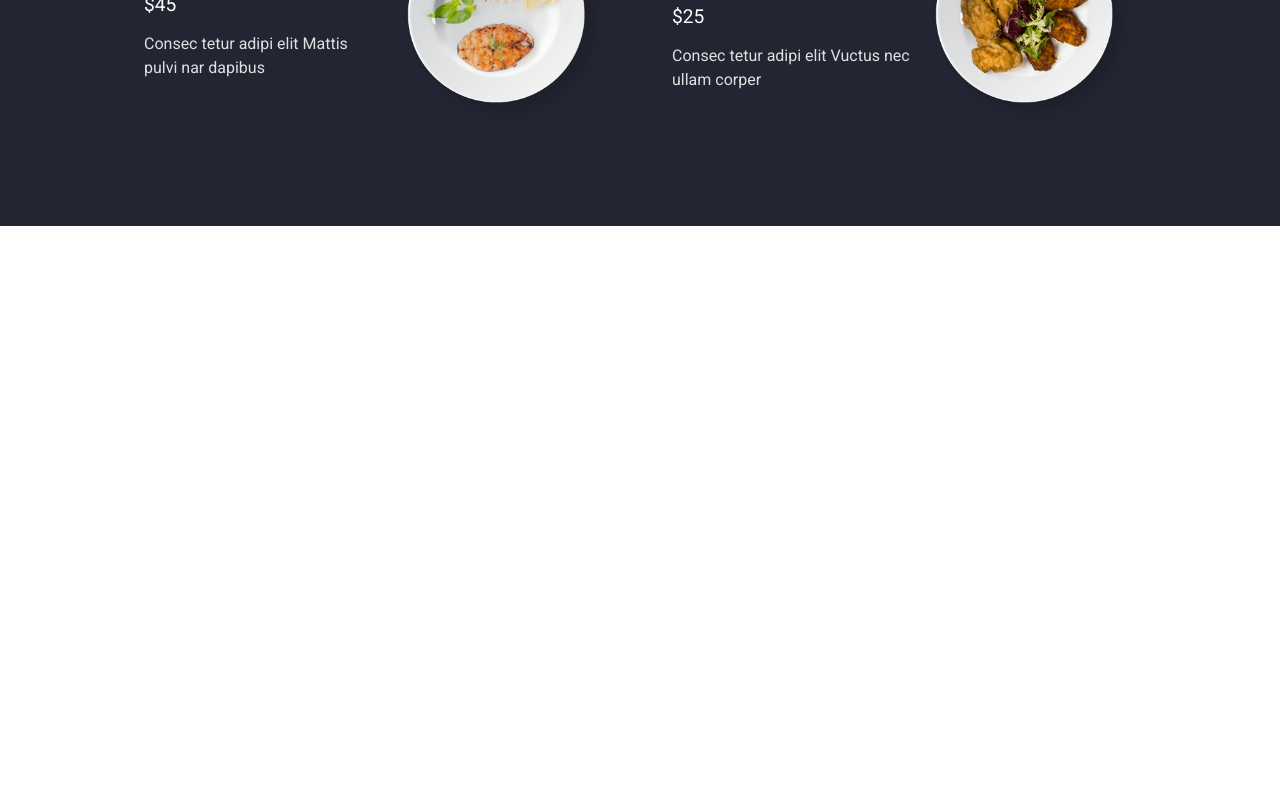
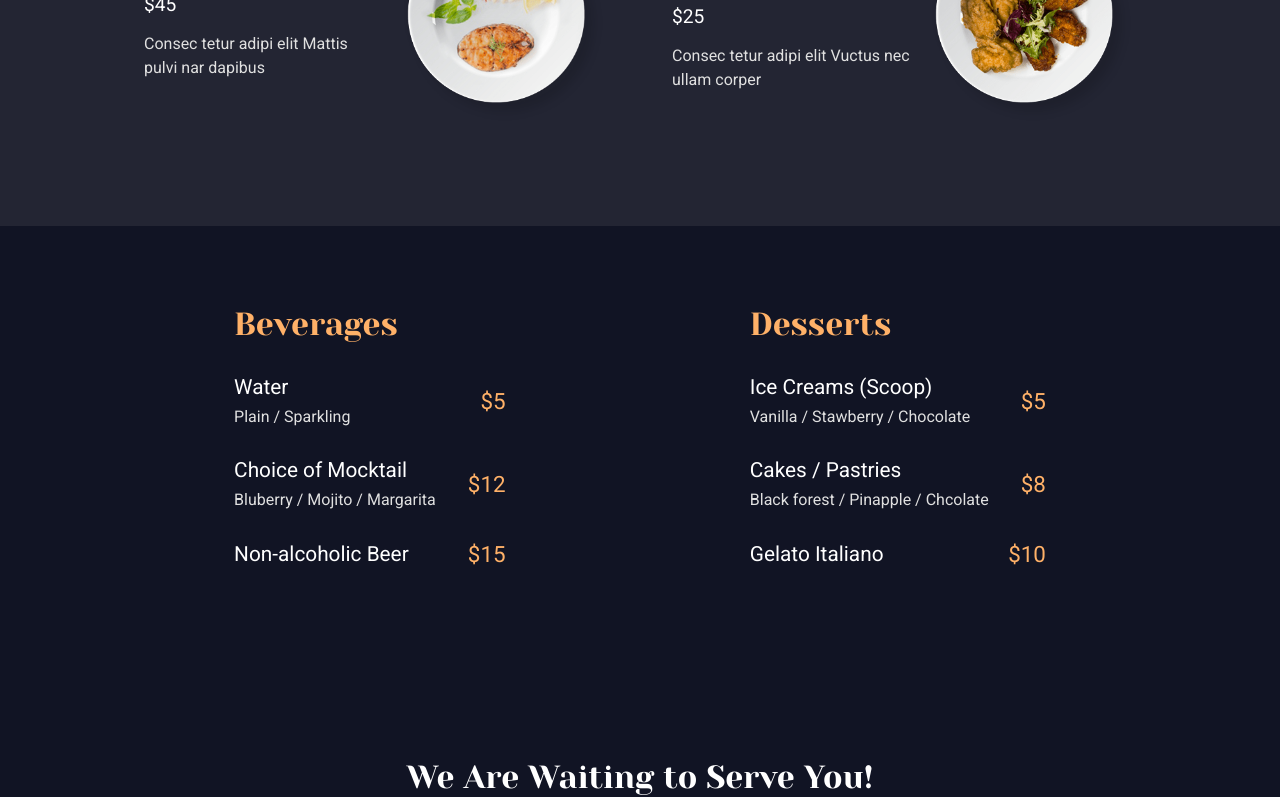
Before and after one commit to AyushMahobia/restaurant, a React (Vite) app: page /menu in a window 1280 px wide. Shown: the part 2000-2797 px from the top of the page. Before the commit the page ends 2226 px from the top, so only its background shows below. Built offline with nearby package versions, Linux system fonts and the light colour scheme.

Commit message:
menu-section-completed

```diff
--- /dev/null
+++ b/src/Styles/contact.css
@@ -0,0 +1,15 @@
+#contact{
+    background-image: linear-gradient(180deg, #00000082 0%, var(--bg-color) 100%), url('../assets/contact-img.jpg');
+}
+#contact h2{
+    margin-bottom: 0rem;
+    padding-top: 5rem;
+    color: var(--heading-color);
+    font-size: 4rem;
+    text-align: center
+}
+#contact h4{
+    margin: 0;
+    padding-bottom: 2rem;
+    color: var(--white);
+}
--- a/src/Styles/menu.css
+++ b/src/Styles/menu.css
@@ -134,3 +134,45 @@
         text-align: center;
     }
 }
+
+.other-stuff{
+    background-color: var(--bg-color);
+    padding: 3rem 1rem;
+}
+.other-stuff-list{
+    display: flex;
+    justify-content: space-around;
+    /* padding: 1rem; */
+    flex-wrap: wrap;
+    align-items: center;
+}
+.other-stuff-list h3{
+    font-size: 2rem;
+    color: var(--heading-color);
+    margin-bottom: 2rem;
+}
+.other-item{
+    display: flex;
+    justify-content: space-between;
+    align-items: center;
+    gap: 2rem;
+}
+.other-detail p:first-child{
+    font-size: 1.3rem;
+    color: var(--white);
+    margin-bottom: 0.5rem;
+}
+.other-detail p:last-child{
+    color: var(--text-color);
+    margin-bottom: 2rem;
+}
+.other-prize{
+    color: var(--heading-color);
+    font-size: 1.4rem;
+    margin-bottom: 2rem;
+}
+@media (max-width:40rem) {
+    .other-item{
+        justify-content: none;
+    }
+}
--- /dev/null
+++ b/src/components/BestSeller.jsx
@@ -0,0 +1,22 @@
+import React from 'react'
+import { menuCard } from '../contants/menuConstant'
+const BestSeller = () => {
+  return (
+    <>
+      <section className='card-section'>
+        <div className="container cards">
+          {menuCard.map((card, ind) => {
+            return (
+              <div className="card" key={ind}>
+                <h5>{card.title}</h5>
+                <span>{card.prize}</span>
+              </div>
+            )
+          })}
+        </div>
+      </section>
+    </>
+  )
+}
+
+export default BestSeller
--- /dev/null
+++ b/src/components/Card.jsx
@@ -0,0 +1,21 @@
+import React from 'react'
+
+const Card = ({stuff}) => {
+    return (
+        <>
+            {stuff.map((item, ind) => {
+                return (
+                    <div className="other-item" key={ind}>
+                        <div className="other-detail">
+                            <p>{item.title}</p>
+                            <p>{item.tags}</p>
+                        </div>
+                        <p className='other-prize'>{item.prize}</p>
+                    </div>
+                )
+            })}
+        </>
+    )
+}
+
+export default Card
--- /dev/null
+++ b/src/components/Cards.jsx
@@ -0,0 +1,20 @@
+import React from 'react'
+import {beverages, desserts, dessertsTitle, beverageTitle } from '../contants/menuConstant'
+import Card from './Card'
+
+const Cards = () => {
+    return (
+        <>
+            <div className="beverages">
+                <h3>{beverageTitle}</h3>
+                <Card stuff={beverages}/>
+            </div>
+            <div className="desserts">
+                <h3>{dessertsTitle}</h3>
+                <Card stuff={desserts}/>
+            </div>
+        </>
+    )
+}
+
+export default Cards
--- a/src/components/Contact.jsx
+++ b/src/components/Contact.jsx
@@ -1,10 +1,13 @@
 import React from 'react'
-
+import '../Styles/contact.css'
 const Contact = () => {
   return (
-    <div>
-      Contact page
-    </div>
+    <>
+      <section id='contact' className='other-hero-section'>
+        <h2>Contact Us.</h2>
+        <h4>Reserve A Table</h4>
+      </section>
+    </>
   )
 }
 
--- /dev/null
+++ b/src/components/Dish.jsx
@@ -0,0 +1,29 @@
+import React from 'react'
+import { menus } from '../contants/menuConstant'
+const Dish = () => {
+    return (
+        <>
+            <section className="dish-section">
+                <div className="container dishes">
+                    {menus.map((menu, ind) => {
+                        return (
+                            <div className="dish" key={ind}>
+                                <div className="dish-info">
+                                    <h5>{menu.title}</h5>
+                                    <p className='prize'>{menu.prize}</p>
+                                    <p className='dish-des'>{menu.description}</p>
+                                </div>
+                                <div className="dish-img">
+                                    <img src={`images/menu-img/${menu.img}.png`} alt="" />
+                                </div>
+
+                            </div>
+                        )
+                    })}
+                </div>
+            </section>
+        </>
+    )
+}
+
+export default Dish
--- a/src/components/Menu.jsx
+++ b/src/components/Menu.jsx
@@ -1,6 +1,10 @@
 import React from 'react'
 import '../Styles/menu.css'
-import { menuSection, menuCard, menus, beverages } from '../contants/menuConstant'
+import { menuSection } from '../contants/menuConstant'
+import Cards from './Cards'
+import Dish from './Dish'
+import BestSeller from './BestSeller'
+import Footer from './Footer'
 const Menu = () => {
   return (
     <>
@@ -8,6 +12,7 @@ const Menu = () => {
         <h2>Our Menu.</h2>
         <h4>Smoked Stories</h4>
       </section>
+
       <section className='menu-section'>
         <div className="container">
           <h2>{menuSection.title}</h2>
@@ -16,38 +21,16 @@ const Menu = () => {
         </div>
       </section>
 
-      <section className='card-section'>
-        <div className="container cards">
-          {menuCard.map((card, ind) => {
-            return (
-              <div className="card" key={ind}>
-                <h5>{card.title}</h5>
-                <span>{card.prize}</span>
-              </div>
-            )
-          })}
+      <BestSeller/>
+      <Dish/>
+
+      <section className="other-stuff">
+        <div className="container other-stuff-list">
+          <Cards/>
         </div>
       </section>
 
-      <section className="dish-section">
-        <div className="container dishes">
-          {menus.map((menu, ind) => {
-            return (
-              <div className="dish" key={ind}>
-                <div className="dish-info">
-                  <h5>{menu.title}</h5>
-                  <p className='prize'>{menu.prize}</p>
-                  <p className='dish-des'>{menu.description}</p>
-                </div>
-                <div className="dish-img">
-                  <img src={`images/menu-img/${menu.img}.png`} alt="" />
-                </div>
-
-              </div>
-            )
-          })}
-        </div>
-      </section>
+      <Footer/>
     </>
   )
 }
--- a/src/components/Navbar.jsx
+++ b/src/components/Navbar.jsx
@@ -18,7 +18,7 @@ const Navbar = () => {
         <span className="material-symbols-outlined menu menu-close" onClick={handleClick}>
             arrow_back
           </span>
-          <ul>
+          <ul onClick={handleClick}>
             <li><Link to="/">Home</Link></li>
             <li><Link to="/about">About</Link></li>
             <li><Link to="/menu">Menu</Link></li>
--- a/src/contants/menuConstant.js
+++ b/src/contants/menuConstant.js
@@ -61,6 +61,7 @@ export const menus = [
     }
 ]
 
+export const beverageTitle = "Beverages"
 export const beverages = [
     {
         title:"Water",
@@ -70,7 +71,7 @@ export const beverages = [
     {
         title:"Choice of Mocktail",
         prize:"$12",
-        tags:"Bluberry / Mojito / Margarita / Bloody Merry"
+        tags:"Bluberry / Mojito / Margarita"
     },
     {
         title:"Non-alcoholic Beer",
@@ -79,6 +80,7 @@ export const beverages = [
     },
 ]
 
+export const dessertsTitle = "Desserts"
 export const desserts = [
     {
         title:"Ice Creams (Scoop)",
```
Also changed, not shown: src/assets/contact-img.jpg (added).
